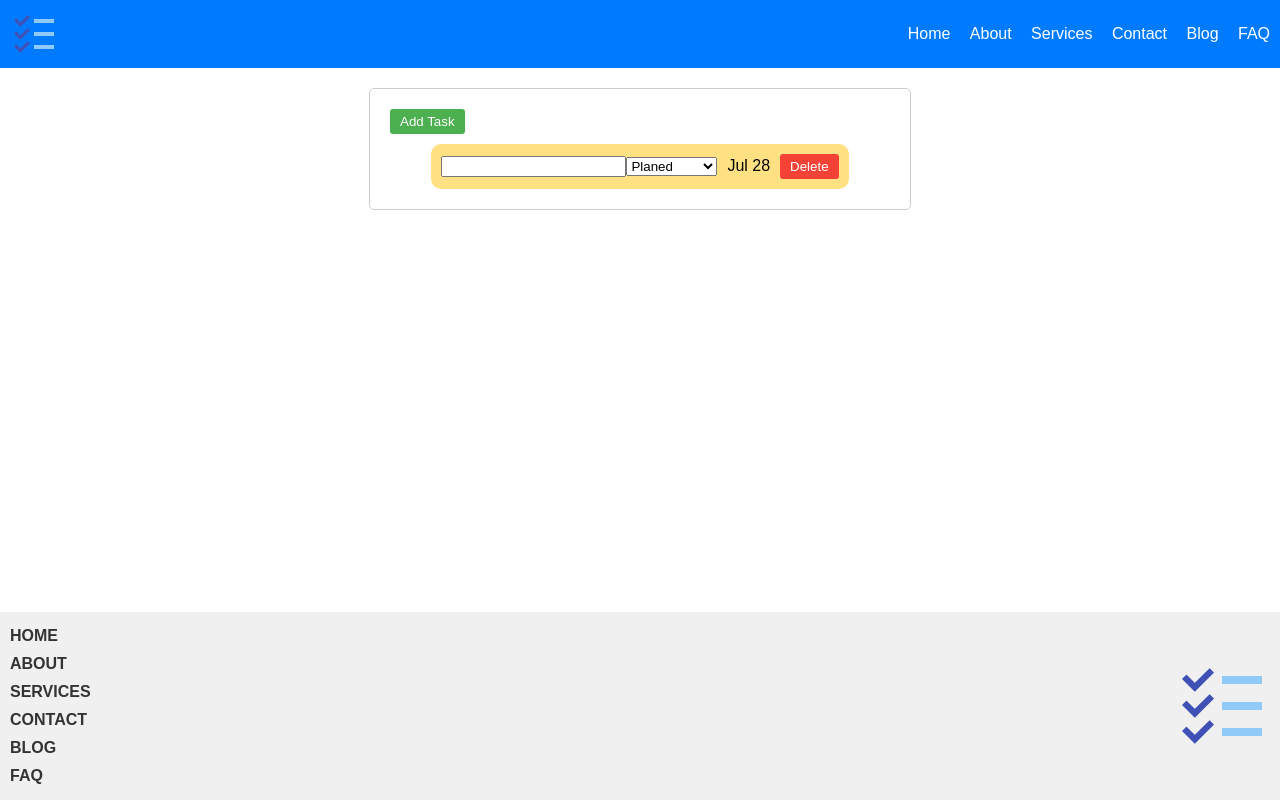
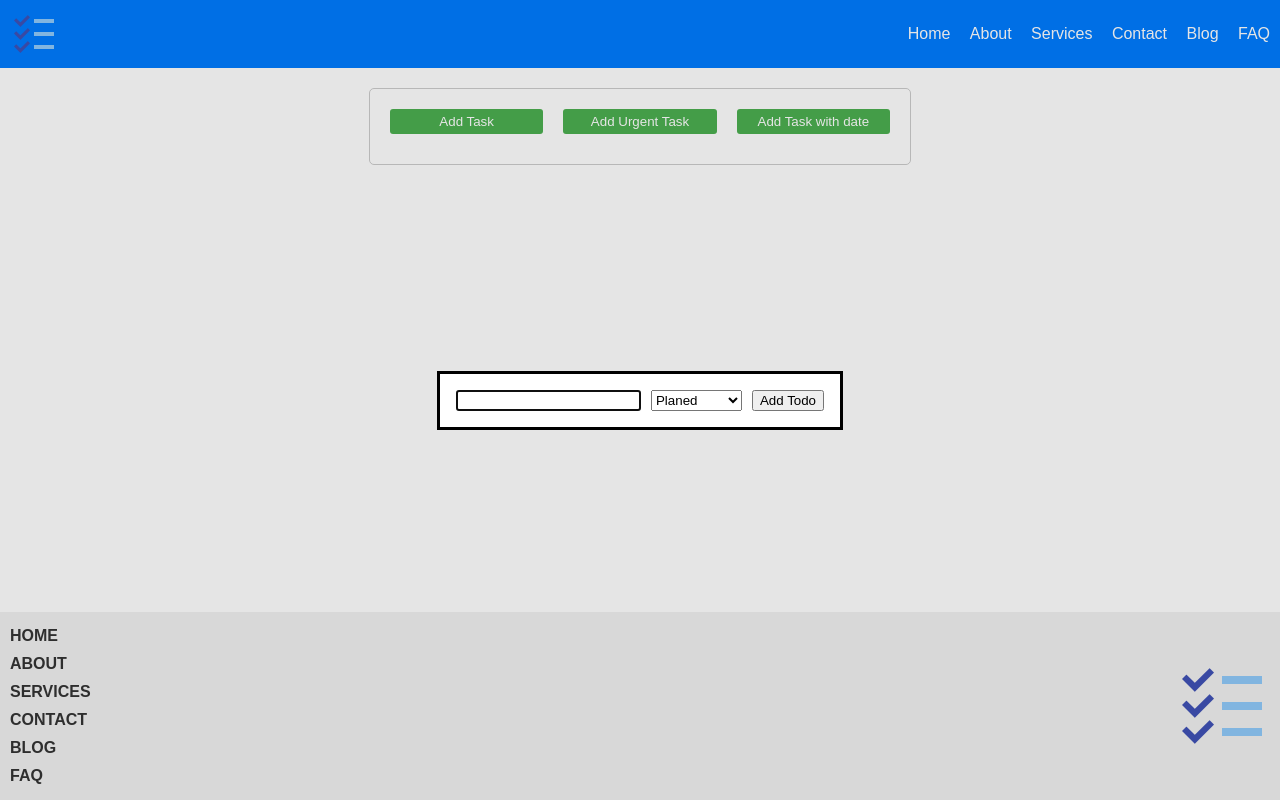
Before and after one commit to dmitiyoleynik/TestTaskTodoList, a website built with webpack: page src/index.html in a window 1280 px wide. Both pictures are taken after a click on the button "Add Task". Built offline with nearby package versions, Linux system fonts and the light colour scheme.

Commit message:
Added modal input

```diff
--- a/src/index.css
+++ b/src/index.css
@@ -3,7 +3,7 @@ body {
   margin: 0;
   padding: 0;
 }
-main{
+main {
   margin-bottom: 200px;
 }
 header {
@@ -81,6 +81,7 @@ footer {
   padding: 5px 10px;
   margin-bottom: 10px;
   cursor: pointer;
+  flex: 1 1 0px;
 }
 
 .add-todo:active,
@@ -96,6 +97,7 @@ footer {
   padding: 5px 10px;
   cursor: pointer;
   transition: background-color 0.2s ease;
+  margin-left: auto;
 }
 
 .todo-list-items {
@@ -107,6 +109,10 @@ footer {
 .todo-item {
   padding: 10px;
   border-radius: 10px;
+  display: flex;
+  gap: 10px;
+  align-items: center;
+  align-self: stretch;
 }
 
 .status-planed {
@@ -128,3 +134,20 @@ footer {
 .date {
   margin: 0 10px;
 }
+
+.todo-dialog {
+  display: flex;
+  gap: 10px;
+}
+.todo-dialog:not([open]) {
+  display: none;
+}
+.button-container {
+  display: flex;
+  justify-content: space-between;
+  gap: 20px;
+}
+
+.vanish {
+  display: none;
+}
--- /dev/null
+++ b/src/inputTodoModal.ts
@@ -0,0 +1,131 @@
+export default class InputTodoModal {
+  dialog: HTMLDialogElement;
+  closeButton: HTMLButtonElement;
+  input: HTMLInputElement;
+  select: HTMLSelectElement;
+  urgencyInput: HTMLSelectElement;
+  dateInput: HTMLInputElement;
+
+  closeHandler: (
+    status: string,
+    description: string,
+    urgent?: string,
+    date?: Date
+  ) => void;
+
+  constructor(
+    closeHandler: (
+      status: string,
+      description: string,
+      urgent?: string,
+      date?: Date
+    ) => void
+  ) {
+    this.closeHandler = closeHandler;
+    const main = document.querySelector("main");
+
+    this.dialog = document.createElement("dialog");
+    this.dialog.className = "todo-dialog";
+
+    this.dateInput = document.createElement("input");
+    this.urgencyInput = document.createElement("select");
+    this.dateInput.type = "date";
+    this.input = document.createElement("input");
+    this.select = document.createElement("select");
+    this.closeButton = document.createElement("button");
+    this.closeButton.textContent = "Add Todo";
+
+    ["Urgent", "Not Urgent"].forEach((status) => {
+      const option = document.createElement("option");
+      option.text = status;
+      option.value = status;
+      this.urgencyInput.appendChild(option);
+    });
+
+    this.dialog.appendChild(this.input);
+    this.dialog.appendChild(this.select);
+    this.dialog.appendChild(this.dateInput);
+    this.dialog.appendChild(this.urgencyInput);
+    this.dialog.appendChild(this.closeButton);
+
+    ["Planed", "In Progress", "Done"].forEach((status) => {
+      const option = document.createElement("option");
+      option.text = status;
+      option.value = status;
+      this.select.appendChild(option);
+    });
+
+    main.appendChild(this.dialog);
+
+  }
+
+  handleAddTodo = (e: Event) => {
+    e.preventDefault();
+
+    const status = this.select.value;
+    const description = this.input.value;
+
+    this.closeHandler(status, description);
+
+    this.dialog.close();
+  };
+
+  handleAddUrgentTodo = (e: Event) => {
+    e.preventDefault();
+
+    const status = this.select.value;
+    const description = this.input.value;
+    const urgency = this.urgencyInput.value;
+
+    this.closeHandler(status, description, urgency);
+
+    this.dialog.close();
+  };
+
+  handleAddDateTodo = (e: Event) => {
+    e.preventDefault();
+
+    const status = this.select.value;
+    const description = this.input.value;
+    const date = this.dateInput.value;
+    this.closeHandler(status, description, date);
+
+    this.dialog.close();
+  };
+
+  cleanAllEventListeners = () => {
+    this.closeButton.removeEventListener("click", this.handleAddTodo);
+    this.closeButton.removeEventListener("click", this.handleAddUrgentTodo);
+    this.closeButton.removeEventListener("click", this.handleAddDateTodo);
+  };
+
+  readNewTodo=()=> {
+    this.cleanAllEventListeners();
+    this.input.value = "";
+    this.select.value = "Planed";
+    this.urgencyInput.className = "vanish";
+    this.dateInput.className = "vanish";
+    this.closeButton.addEventListener("click", this.handleAddTodo);
+    this.dialog.showModal();
+  }
+
+  readNewUrgentTodo=()=> {
+    this.cleanAllEventListeners();
+    this.urgencyInput.className = "";
+    this.dateInput.className = "vanish";
+    this.input.value = "";
+    this.select.value = "Planed";
+    this.closeButton.addEventListener("click", this.handleAddUrgentTodo);
+    this.dialog.showModal();
+  }
+
+  readNewDateTodo =() =>{
+    this.cleanAllEventListeners();
+    this.urgencyInput.className = "vanish";
+    this.dateInput.className = "";
+    this.input.value = "";
+    this.select.value = "Planed";
+    this.closeButton.addEventListener("click", this.handleAddDateTodo);
+    this.dialog.showModal();
+  }
+}
--- a/src/todoItem.ts
+++ b/src/todoItem.ts
@@ -30,9 +30,6 @@
     this.wrapper.appendChild(this.select);
     this.wrapper.appendChild(this.deleteButton);
 
-    this.onSelect = this.onSelect.bind(this);
-    this.onInput = this.onInput.bind(this);
-
     this.input.addEventListener("input", this.onInput);
     this.select.addEventListener("change", this.onSelect);
   }
@@ -60,13 +57,13 @@
     this.wrapper.classList.add(this.getStatusClass());
   }
 
-  onSelect(e: Event) {
+  onSelect=(e: Event)=> {
     const selectedValue = (e.target as HTMLSelectElement).value;
     this.status = selectedValue;
     this.changeStatusColor();
   }
 
-  onInput(e: Event) {
+  onInput=(e: Event)=> {
     const inputValue = (e.target as HTMLInputElement).value;
     this.description = inputValue;
   }
--- a/src/todoList.ts
+++ b/src/todoList.ts
@@ -1,26 +1,50 @@
-import DateTodoItem from "./DateTodoItem";
+import DateTodoItem from "./dateTodoItem";
+import InputTodoModal from "./inputTodoModal";
 import TodoItem from "./todoItem";
+import UrgencyTodoItem from "./urgencyTodoItem";
 
 export class TodoList {
   items: Map<number, TodoItem>;
   wrapper: HTMLDivElement;
   todoItems: HTMLDivElement;
   addTodoButton: HTMLButtonElement;
+  addTodoUrgentButton: HTMLButtonElement;
+  addTodoDateButton: HTMLButtonElement;
   id: number;
+  modal: InputTodoModal;
 
   constructor(items: TodoItem[]) {
     this.id = 0;
-    this.addTodo = this.addTodo.bind(this);
+    this.modal = new InputTodoModal(this.addTodo);
 
     this.wrapper = document.createElement("div");
     this.wrapper.classList.add("todo-list");
 
     this.addTodoButton = document.createElement("button");
+    this.addTodoUrgentButton = document.createElement("button");
+    this.addTodoDateButton = document.createElement("button");
     this.addTodoButton.textContent = "Add Task";
+    this.addTodoUrgentButton.textContent = "Add Urgent Task";
+    this.addTodoDateButton.textContent = "Add Task with date";
     this.addTodoButton.classList.add("add-todo");
-    this.addTodoButton.addEventListener("click", this.addTodo);
+    this.addTodoUrgentButton.classList.add("add-todo");
+    this.addTodoDateButton.classList.add("add-todo");
+    this.addTodoButton.addEventListener("click", this.modal.readNewTodo);
+    this.addTodoUrgentButton.addEventListener(
+      "click",
+      this.modal.readNewUrgentTodo
+    );
+    this.addTodoDateButton.addEventListener(
+      "click",
+      this.modal.readNewDateTodo
+    );
 
-    this.wrapper.appendChild(this.addTodoButton);
+    const buttonContainer = document.createElement("div");
+    buttonContainer.className = "button-container";
+    buttonContainer.appendChild(this.addTodoButton);
+    buttonContainer.appendChild(this.addTodoUrgentButton);
+    buttonContainer.appendChild(this.addTodoDateButton);
+    this.wrapper.appendChild(buttonContainer);
 
     this.todoItems = document.createElement("div");
     this.todoItems.classList.add("todo-list-items");
@@ -31,14 +55,23 @@ export class TodoList {
     });
   }
 
-  addTodo() {
+  addTodo=(status: string, description: string, urgent?: string, date?: Date) =>{
     const id = ++this.id;
 
     const deleteHandler = () => {
       this.todoItems.removeChild(this.items.get(id).render());
     };
 
-    const todo = new DateTodoItem("Planed", "", new Date(), deleteHandler);
+    let todo;
+
+    if (date) {
+      todo = new DateTodoItem(status, description, date, deleteHandler);
+    } else if (urgent) {
+      todo = new UrgencyTodoItem(status, description, urgent, deleteHandler);
+    } else {
+      todo = new TodoItem(status, description, deleteHandler);
+    }
+
     this.items.set(id, todo);
     this.todoItems.appendChild(todo.render());
   }
```
Also changed, not shown: src/index.html (+1 -0 lines).
